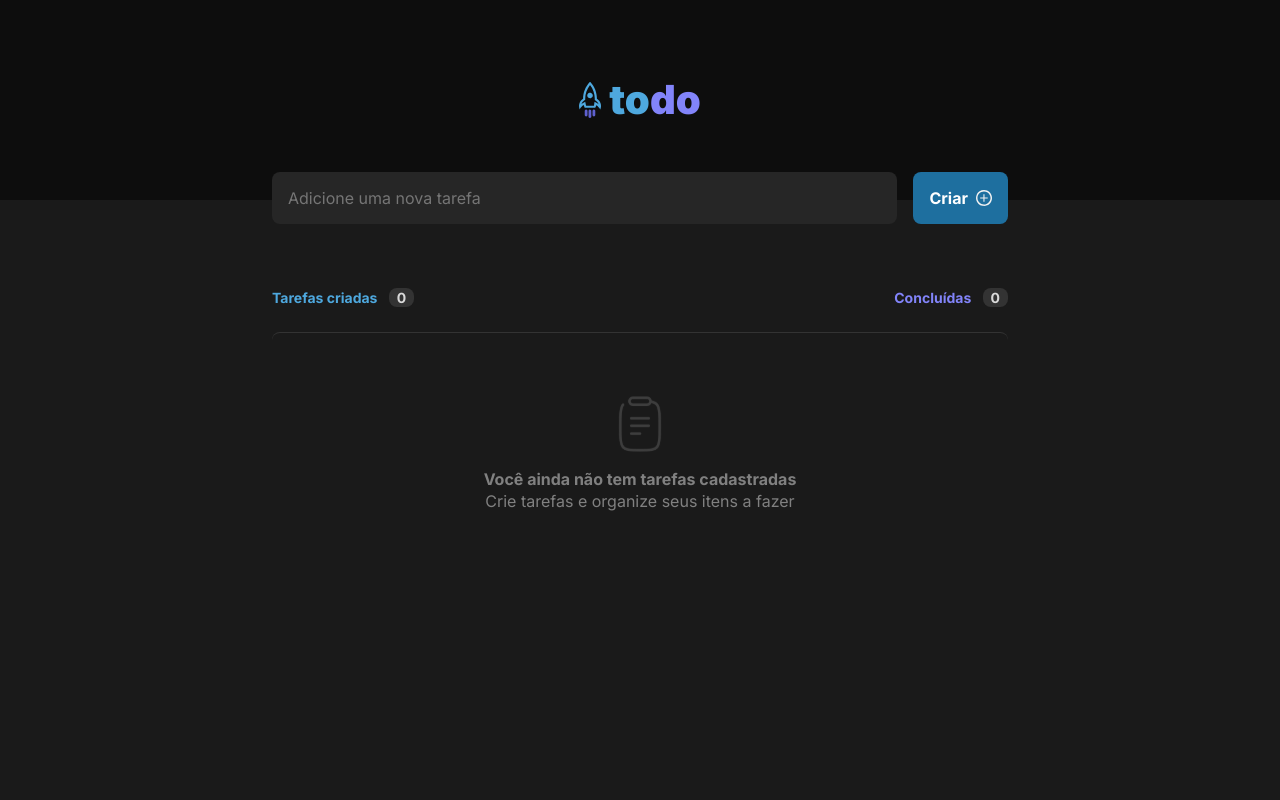
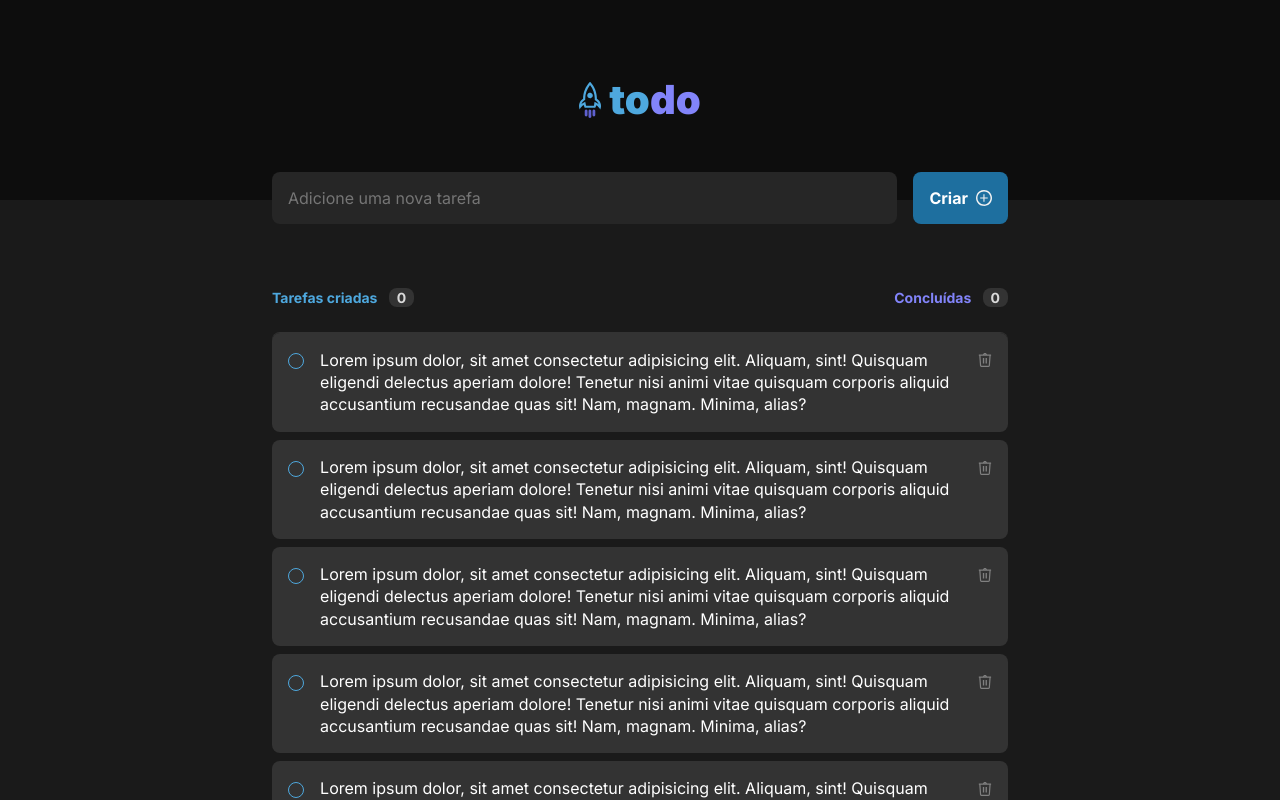
Before and after one commit to BielCoelho/todo, a React (Vite) app: page / in a window 1280 px wide. Shown: the top 800 px of the page. Built offline with nearby package versions, Linux system fonts and the light colour scheme.

Commit message:
added task component

```diff
--- a/src/Input.jsx
+++ b/src/AddTaskBar.jsx
@@ -1,7 +1,7 @@
 import plus from './assets/plus.svg';
 import styles from './Input.module.css';
 
-export function Input() {
+export function AddTaskBar() {
     return (
         <form className={styles.form}>
             <input className={styles.input} placeholder="Adicione uma nova tarefa" type="text" />
--- a/src/App.jsx
+++ b/src/App.jsx
@@ -1,8 +1,8 @@
+import { AddTaskBar } from './AddTaskBar';
 import styles from './App.module.css';
+import Rocket from './assets/rocket.svg';
 import './global.css';
-import { Input } from './Input';
-import { Tasks } from './tasks';
-import Rocket from './assets/rocket.svg';
+import { TasksContainer } from './TasksContainer';
 
 function App() {
   return (
@@ -12,8 +12,8 @@ function App() {
       <p>to<span>do</span></p>
     </header>
     <main className={styles.mainContainer}>
-      <Input />
-      <Tasks />
+      <AddTaskBar />
+      <TasksContainer />
     </main>
     </>
   )
--- /dev/null
+++ b/src/Task.jsx
@@ -0,0 +1,32 @@
+import styles from "./Task.module.css";
+
+export function Task() {
+  return (
+    <div className={styles.task}>
+      <input className={styles.checkbox} type="checkbox" />
+      <p>
+        Lorem ipsum dolor, sit amet consectetur adipisicing elit. Aliquam, sint!
+        Quisquam eligendi delectus aperiam dolore! Tenetur nisi animi vitae
+        quisquam corporis aliquid accusantium recusandae quas sit! Nam, magnam.
+        Minima, alias?
+      </p>
+      <svg
+        width="39"
+        height="14"
+        viewBox="0 0 13 14"
+        xmlns="http://www.w3.org/2000/svg"
+        className={styles.trash}
+      >
+        <path
+          d="M8.20214 4.98548H6.87158V10.5073H8.20214V4.98548Z"
+        />
+        <path
+          d="M5.46239 4.98548H4.13184V10.5073H5.46239V4.98548Z"
+        />
+        <path
+          d="M12.478 2.16712C12.4754 2.03061 12.4295 1.89846 12.3469 1.78975C12.2642 1.68104 12.1492 1.6014 12.0184 1.56232V1.56232C11.9596 1.53782 11.8974 1.52252 11.8339 1.51696H8.28678C8.1525 1.07791 7.88082 0.693554 7.51174 0.420471C7.14265 0.147388 6.69564 0 6.23651 0C5.77738 0 5.33038 0.147388 4.96129 0.420471C4.5922 0.693554 4.32053 1.07791 4.18625 1.51696H0.639107C0.580679 1.51814 0.522687 1.52729 0.46674 1.54418H0.45162C0.313182 1.58701 0.193338 1.67547 0.11163 1.79515C0.0299214 1.91483 -0.00883041 2.05866 0.00169348 2.20319C0.0122174 2.34771 0.071396 2.48441 0.169579 2.59099C0.267763 2.69757 0.399158 2.76774 0.542339 2.79006L1.25298 12.5334C1.26382 12.9127 1.41693 13.2741 1.68191 13.5458C1.94688 13.8175 2.30435 13.9797 2.68332 14H9.78668C10.1662 13.9804 10.5244 13.8186 10.79 13.5468C11.0556 13.2751 11.2092 12.9132 11.22 12.5334L11.9277 2.79914C12.0802 2.77797 12.22 2.70232 12.3212 2.58615C12.4223 2.46999 12.478 2.32116 12.478 2.16712V2.16712ZM6.23651 1.21456C6.3661 1.21458 6.49427 1.24146 6.61294 1.29351C6.73161 1.34556 6.8382 1.42164 6.92598 1.51696H5.54704C5.63459 1.42135 5.74114 1.34507 5.85986 1.29299C5.97859 1.24092 6.10687 1.21421 6.23651 1.21456V1.21456ZM9.78668 12.7904H2.68332C2.60168 12.7904 2.47467 12.6573 2.45955 12.4457L1.75798 2.81123H10.715L10.0135 12.4457C9.99836 12.6573 9.87135 12.7904 9.78668 12.7904Z"
+        />
+      </svg>
+    </div>
+  );
+}
--- /dev/null
+++ b/src/Task.module.css
@@ -0,0 +1,43 @@
+.task {
+    display: flex;
+    justify-content: space-between;
+    padding: 1rem;
+    gap: 1rem;
+    align-items: flex-start;
+    background-color: var(--gray-400);
+    border-radius: 8px;
+}
+
+.trash,
+.checkbox {
+    margin-top: 0.3rem;
+}
+
+.trash {
+    fill: var(--gray-300);
+    cursor: pointer;
+    transition: fill 0.2s;
+}
+
+.trash:hover {
+    fill: var(--danger);
+    /* background-color: white; */
+}
+
+.checkbox {
+    width: 2.5rem;
+    aspect-ratio: 1/1;
+    background-color: transparent;
+    border-radius: 50%;
+    vertical-align: middle;
+    border: 1px solid var(--blue);
+    appearance: none;
+    outline: none;
+    cursor: pointer;
+    transition: background 150ms, border 150ms;
+}
+
+.checkbox:checked {
+    border-color: var(--purple);
+    background-color: var(--purple);
+}
--- a/src/Tasks.jsx
+++ b/src/TasksContainer.jsx
@@ -1,8 +1,9 @@
 import Clipboard from "./assets/clipboard.svg";
-import styles from "./Tasks.module.css";
+import { Task } from "./Task";
+import styles from "./TasksContainer.module.css";
 
-export function Tasks() {
-  const empty = true;
+export function TasksContainer() {
+  const empty = false;
 
   return (
     <article>
@@ -24,7 +25,14 @@ export function Tasks() {
             </p>
           </div>
         ) : (
-          <h1>cheio</h1>
+          <>
+          <Task />
+          <Task />
+          <Task />
+          <Task />
+          <Task />
+          <Task />
+          </>
         )}
       </div>
     </article>
```
Also changed, not shown: src/TasksContainer.module.css (renamed from src/Tasks.module.css), src/assets/trash.svg (added).
